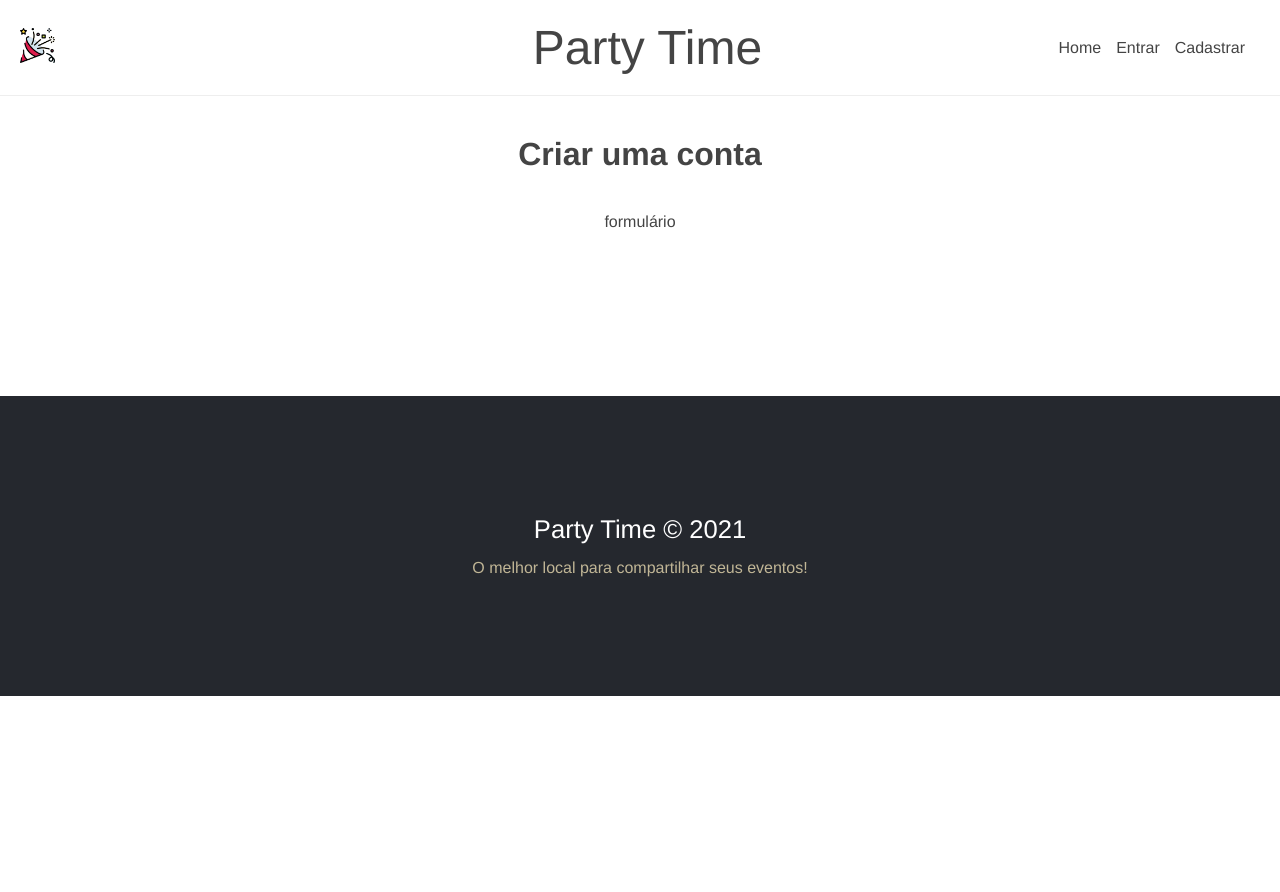
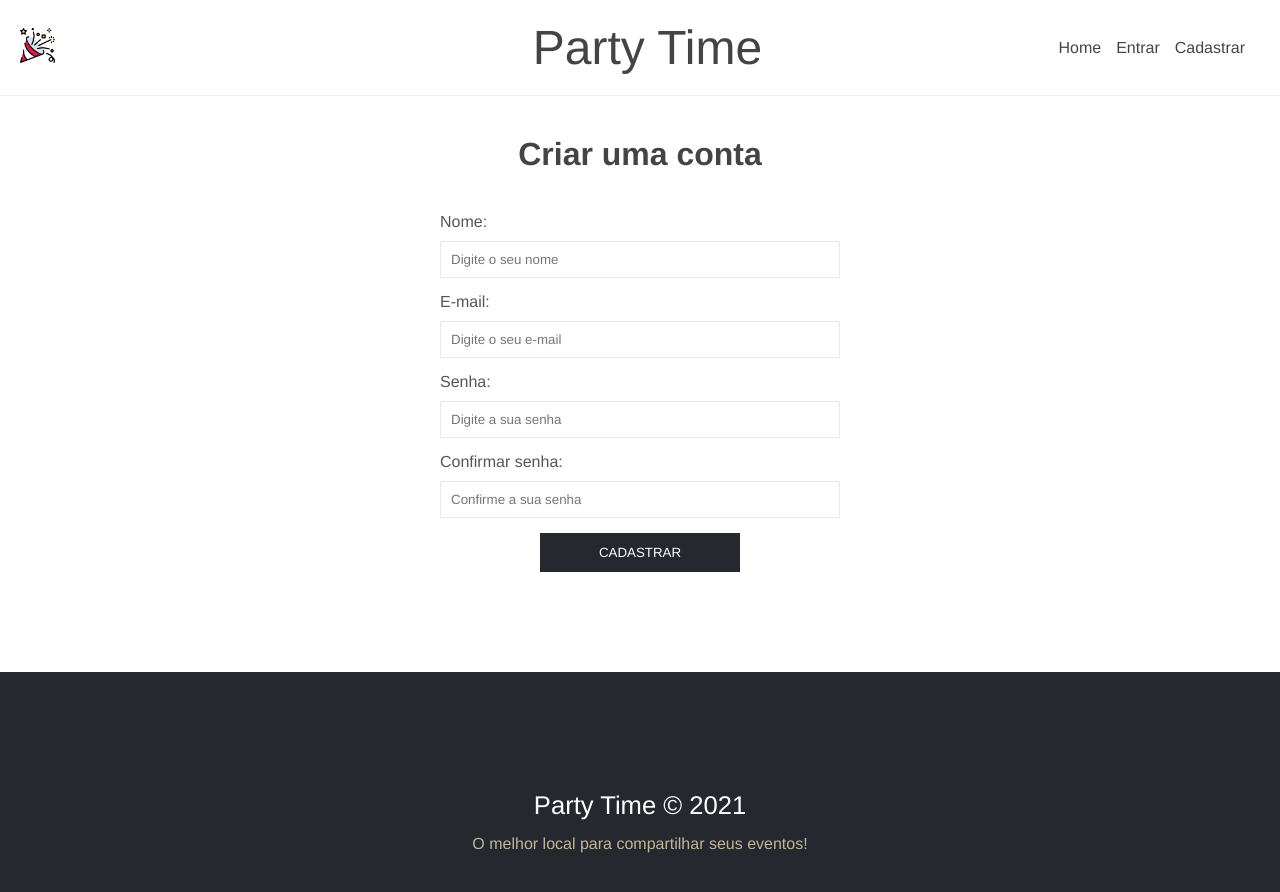
Before and after one commit to alessandroCidney/party-crud-project-mongodb, a Vue app in the folder frontend/: page /register in a window 1280 px wide. Shown: the top 892 px of the page. Before the commit the page ends 800 px from the top, so only its background shows below. Built offline with nearby package versions, Linux system fonts and the light colour scheme.

Commit message:
feat: Updated UserForm styles

```diff
--- a/frontend/src/App.vue
+++ b/frontend/src/App.vue
@@ -8,7 +8,7 @@
   </div>
 </template>
 
-<script>
+<script lang="ts">
 import NavBar from './components/NavBar.vue'
 import Footer from './components/Footer.vue'
 
--- /dev/null
+++ b/frontend/src/components/Message.vue
@@ -0,0 +1,40 @@
+<template>
+  <p
+    v-if="msg"
+    class="msg"
+    :class="msgClass"
+  >
+    {{ msg }}
+  </p>
+</template>
+
+<script lang="ts">
+export default {
+  name: "Message",
+
+  props: ['msg', 'msgClass']
+}
+</script>
+
+<style scoped>
+.msg {
+  max-width: 500px;
+  margin: 20px auto;
+  padding: 20px;
+  text-align: center;
+  border: 1px solid #ccc;
+  border-radius: 5px;
+}
+
+.success {
+  color: #155724;
+  background-color: #d4edda;
+  border-color: #c3e6cb;
+}
+
+.error {
+  color: #721c24;
+  background-color: #f8d7da;
+  border-color: #f5c6cb;
+}
+</style>
--- /dev/null
+++ b/frontend/src/components/UserForm.vue
@@ -0,0 +1,120 @@
+<template>
+  <div>
+    <Message :msg="msg" :msgClass="msgClass" />
+
+    <form id="user-form" @submit.prevent="page === 'register' ? register($event) : update($event)">
+      <div class="input-container">
+        <label for="name">Nome:</label>
+
+        <input
+          v-model="name"
+          placeholder="Digite o seu nome"
+          type="text"
+          name="name"
+          id="name"
+        >
+      </div>
+
+      <div class="input-container">
+        <label for="email">E-mail:</label>
+
+        <input
+          v-model="email"
+          placeholder="Digite o seu e-mail"
+          type="text"
+          name="email"
+          id="email"
+        >
+      </div>
+
+      <div class="input-container">
+        <label for="password">Senha:</label>
+
+        <input
+          v-model="password"
+          placeholder="Digite a sua senha"
+          type="password"
+          name="password"
+          id="password"
+        >
+      </div>
+
+      <div class="input-container">
+        <label for="confirmpassword">Confirmar senha:</label>
+
+        <input
+          v-model="confirmpassword"
+          placeholder="Confirme a sua senha"
+          type="password"
+          name="confirmpassword"
+          id="confirmpassword"
+        >
+      </div>
+
+      <input-submit :text="btnText" />
+    </form>
+  </div>
+</template>
+
+<script lang="ts">
+import InputSubmit from './form/InputSubmit.vue'
+import Message from './Message.vue'
+
+export default {
+  name: 'RegisterForm',
+
+  components: { InputSubmit, Message },
+
+  props: ['user', 'page', 'btnText'],
+
+  data () {
+    return {
+      name: null,
+      email: null,
+      password: null,
+      confirmpassword: null,
+
+      msg: null,
+      msgClass: null,
+    }
+  },
+
+  methods: {
+    register (e: Event) {
+      window.alert('test')
+    },
+
+    update (e: Event) {
+
+    },
+  }
+}
+</script>
+
+<style scoped>
+#user-form {
+  max-width: 400px;
+  margin: 0 auto;
+
+  display: flex;
+  flex-direction: column;
+}
+
+.input-container {
+  display: flex;
+  flex-direction: column;
+
+  margin-bottom: 15px;
+  text-align: left;
+}
+
+.input-container label {
+  margin-bottom: 10px;
+  color: #555;
+}
+
+.input-container input {
+  padding: 10px;
+  border: 1px solid #e8e8e8;
+}
+</style>
--- /dev/null
+++ b/frontend/src/components/form/InputSubmit.vue
@@ -0,0 +1,39 @@
+<template>
+  <input
+    type="submit"
+    :value="text"
+  >
+</template>
+
+<script>
+export default {
+  name: 'InputSubmit',
+
+  props: {
+    text: { type: String, default: '' },
+  },
+}
+</script>
+
+<style scoped>
+input {
+  width: 200px;
+  margin: 0 auto;
+
+  text-transform: uppercase;
+
+  color: #fff;
+  background-color: #25282e;
+
+  border: 0;
+  padding: 12px;
+
+  cursor: pointer;
+
+  transition: .5s;
+}
+
+input:hover {
+  background-color: #141619
+}
+</style>
--- a/frontend/src/router/index.ts
+++ b/frontend/src/router/index.ts
@@ -21,9 +21,6 @@ const router = createRouter({
     {
       path: '/register',
       name: 'Register',
-      // route level code-splitting
-      // this generates a separate chunk (About.[hash].js) for this route
-      // which is lazy-loaded when the route is visited.
       component: () => import('../views/RegisterView.vue')
     },
   ]
--- a/frontend/src/views/RegisterView.vue
+++ b/frontend/src/views/RegisterView.vue
@@ -2,13 +2,21 @@
   <div class="register">
     <h1>Criar uma conta</h1>
 
-    <p>formulário</p>
+    <UserForm
+      page="register"
+      btn-text="Cadastrar"
+      :user="{}"
+    />
   </div>
 </template>
 
-<script>
+<script lang="ts">
+import UserForm from '@/components/UserForm.vue'
+
 export default {
   name: 'RegisterView',
+
+  components: { UserForm },
 }
 </script>
 
```
